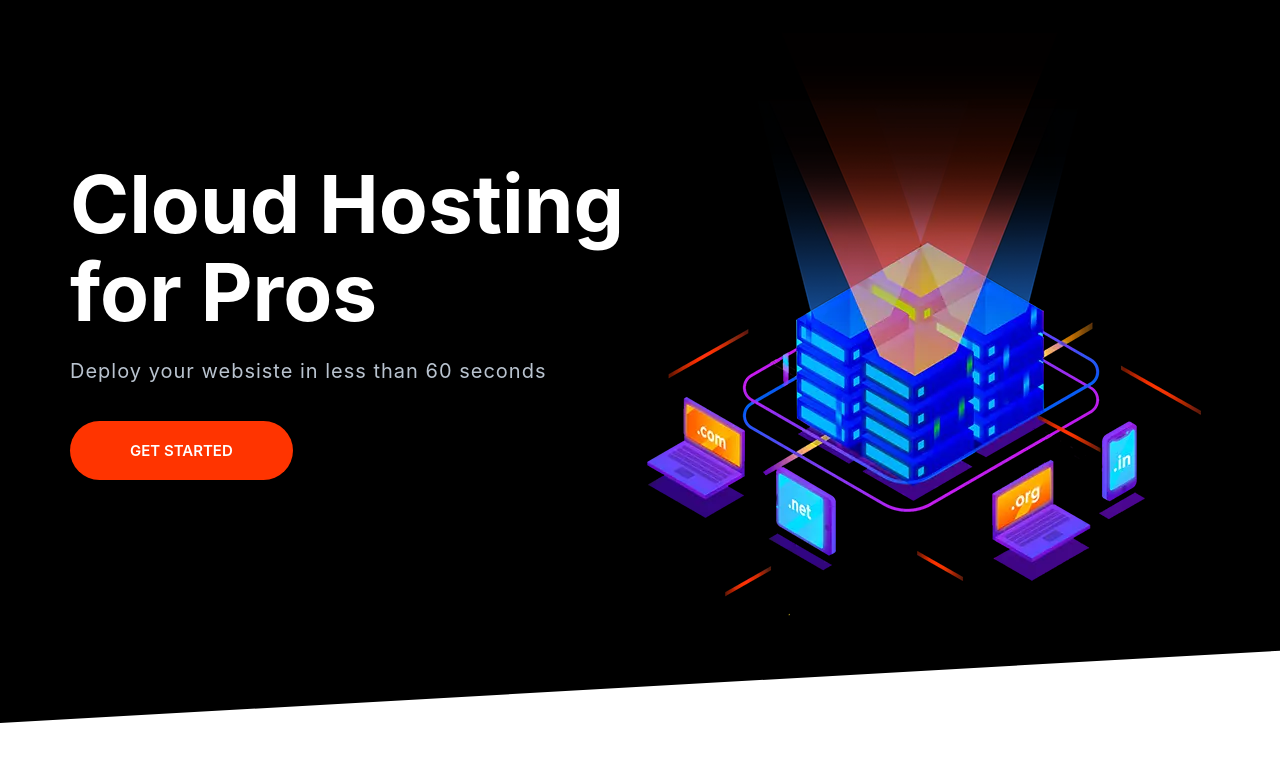
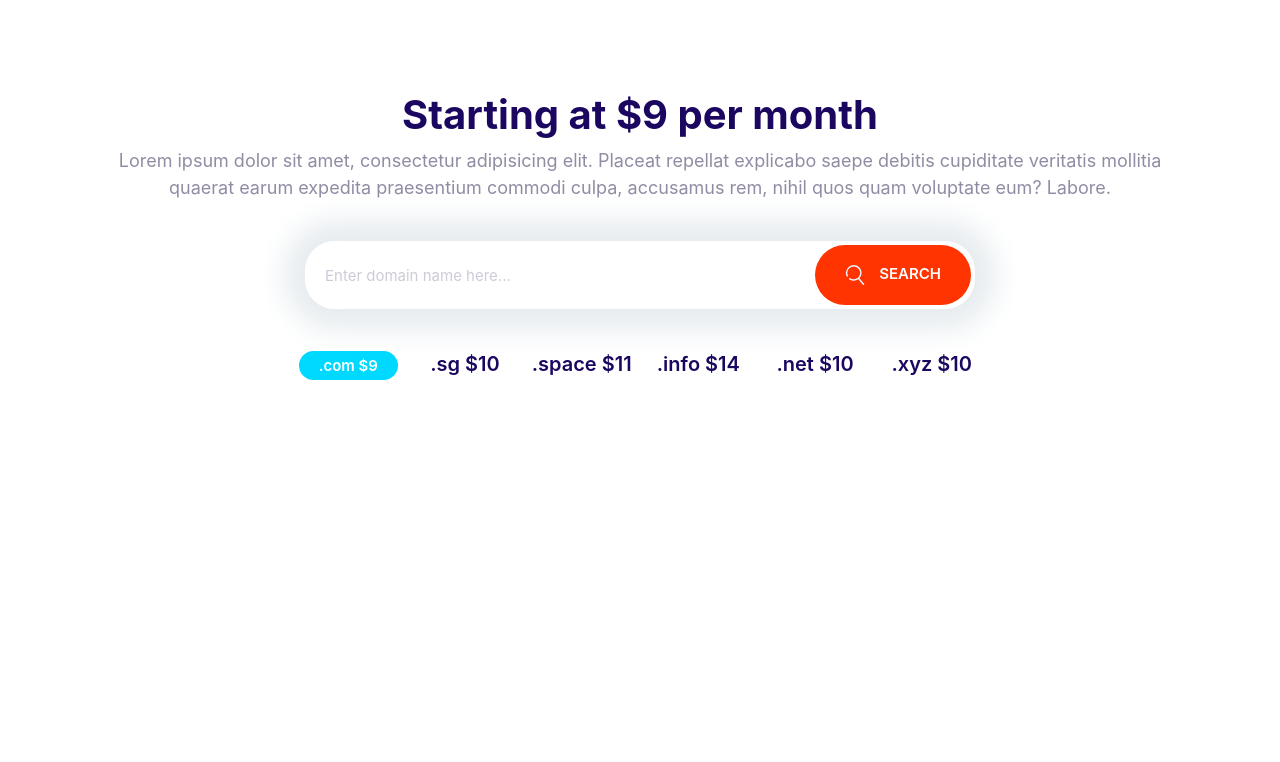
Before and after one commit to danielvmv/danify, a plain HTML site: page index.html in a window 1280 px wide. Drawn offline with Linux system fonts and the light colour scheme.

Commit message:
Add domain block component

```diff
--- a/CSS/styles.css
+++ b/CSS/styles.css
@@ -200,10 +200,18 @@
   font-size: 1.8rem;
   font-weight: 600;
   margin: 1rem 0;
+  outline: 0;
   padding: 2rem 3rem;
   text-align: center;
   text-transform: uppercase;
   white-space: nowrap;
+}
+
+.btn .icon {
+  width: 2rem;
+  height: 2rem;
+  margin-right: 1rem;
+  vertical-align: middle;
 }
 
 .btn--primary {
@@ -283,7 +291,7 @@
 .input-group .input {
   border: 0;
   flex-grow: 1;
-  padding: 1.5rem 1rem;
+  padding: 1.5rem 2rem;
 }
 
 .input-group .btn {
@@ -698,3 +706,28 @@
     align-self: center;
   }
 }
+
+/* Domain Block */
+.block-domain .input-group {
+  box-shadow: 0 0 30px 20px #e6ebee;
+  border: 0;
+  margin: 4rem auto;
+  max-width: 670px;
+}
+
+.block-domain__prices {
+  display: grid;
+  grid-template-columns: repeat(3, 1fr);
+  grid-template-rows: repeat(2, 6rem);
+  font-size: 2rem;
+  font-weight: 600;
+  justify-items: center;
+  max-width: 700px;
+  margin: 0 auto;
+}
+
+@media screen and (min-width: 768px) {
+  .block-domain__prices {
+    grid-template-columns: repeat(auto-fit, minmax(10rem, 1fr));
+  }
+}
--- a/index.html
+++ b/index.html
@@ -9,27 +9,37 @@
     <link rel="stylesheet" href="CSS/styles.css" />
   </head>
   <body>
-    <section class="block block--dark block--skewed-left hero">
-      <div class="container grid grid--1x2">
-        <header class="block__header hero__content">
-          <h1 class="block__heading">Cloud Hosting for Pros</h1>
-          <p class="hero__tagline">
-            Deploy your websiste in less than 60 seconds
-          </p>
-          <a href="" class="btn btn--accent btn--stretched">Get Started</a>
-        </header>
-        <picture>
-          <source
-            type="image/webp"
-            srcset="images/banner.webp 1x, images/banner@2x.webp 2x"
-          />
-          <source
-            type="image/png"
-            srcset="images/banner.png 1x, images/banner@2x.png 2x"
-          />
-          <img class="hero__image" src="images/banner.png" alt="" />
-        </picture>
+    <section class="block container block-domain">
+      <header class="block__header">
+        <h2>Starting at $9 per month</h2>
+        <p>
+          Lorem ipsum dolor sit amet, consectetur adipisicing elit. Placeat
+          repellat explicabo saepe debitis cupiditate veritatis mollitia quaerat
+          earum expedita praesentium commodi culpa, accusamus rem, nihil quos
+          quam voluptate eum? Labore.
+        </p>
+      </header>
+      <div class="input-group">
+        <input
+          type="text"
+          class="input"
+          placeholder="Enter domain name here..."
+        />
+        <button class="btn btn--accent">
+          <svg class="icon icon--white">
+            <use xlink:href="images/sprite.svg#search"></use>
+          </svg>
+          Search
+        </button>
       </div>
+      <ul class="list block-domain__prices">
+        <li><span class="badge badge--secondary">.com $9</span></li>
+        <li>.sg $10</li>
+        <li>.space $11</li>
+        <li>.info $14</li>
+        <li>.net $10</li>
+        <li>.xyz $10</li>
+      </ul>
     </section>
     <script src="js/main.js"></script>
   </body>
```
Also changed, not shown: components/domain-block.html (added, +28 -0 lines).
